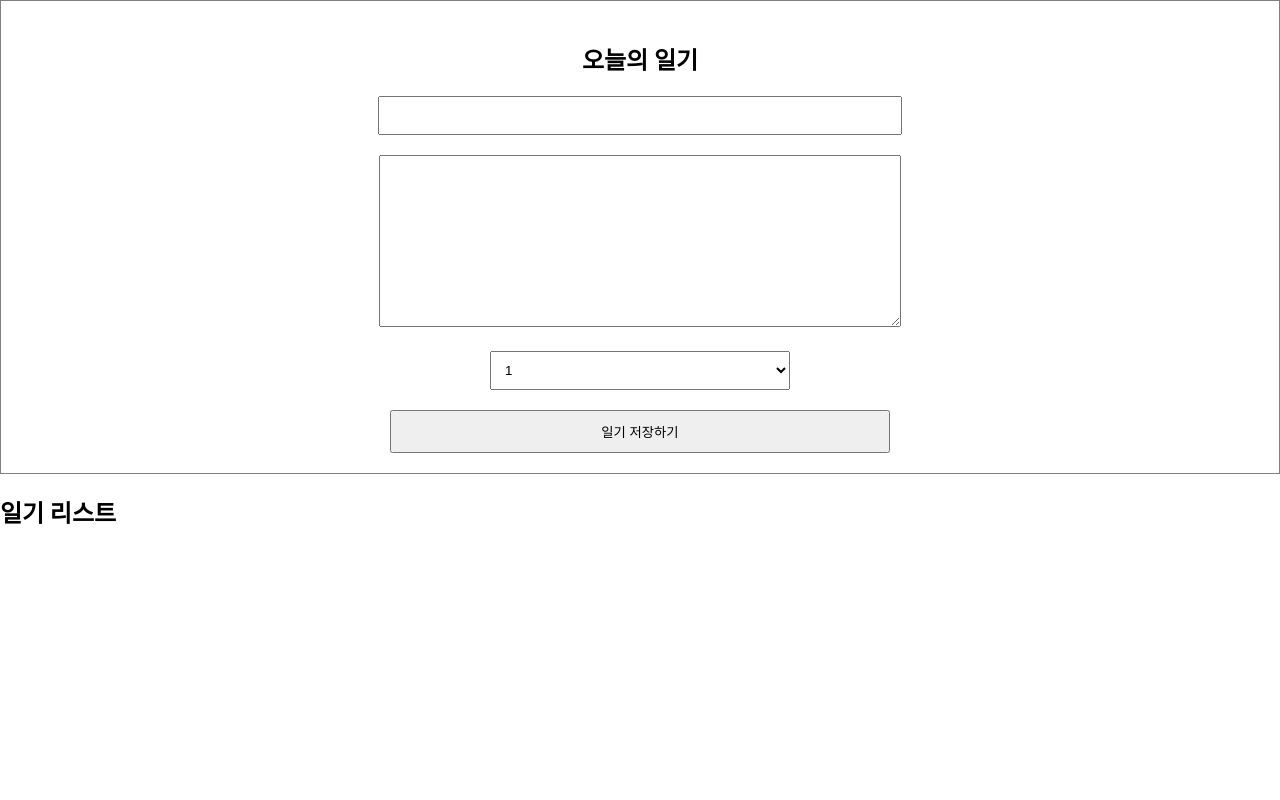
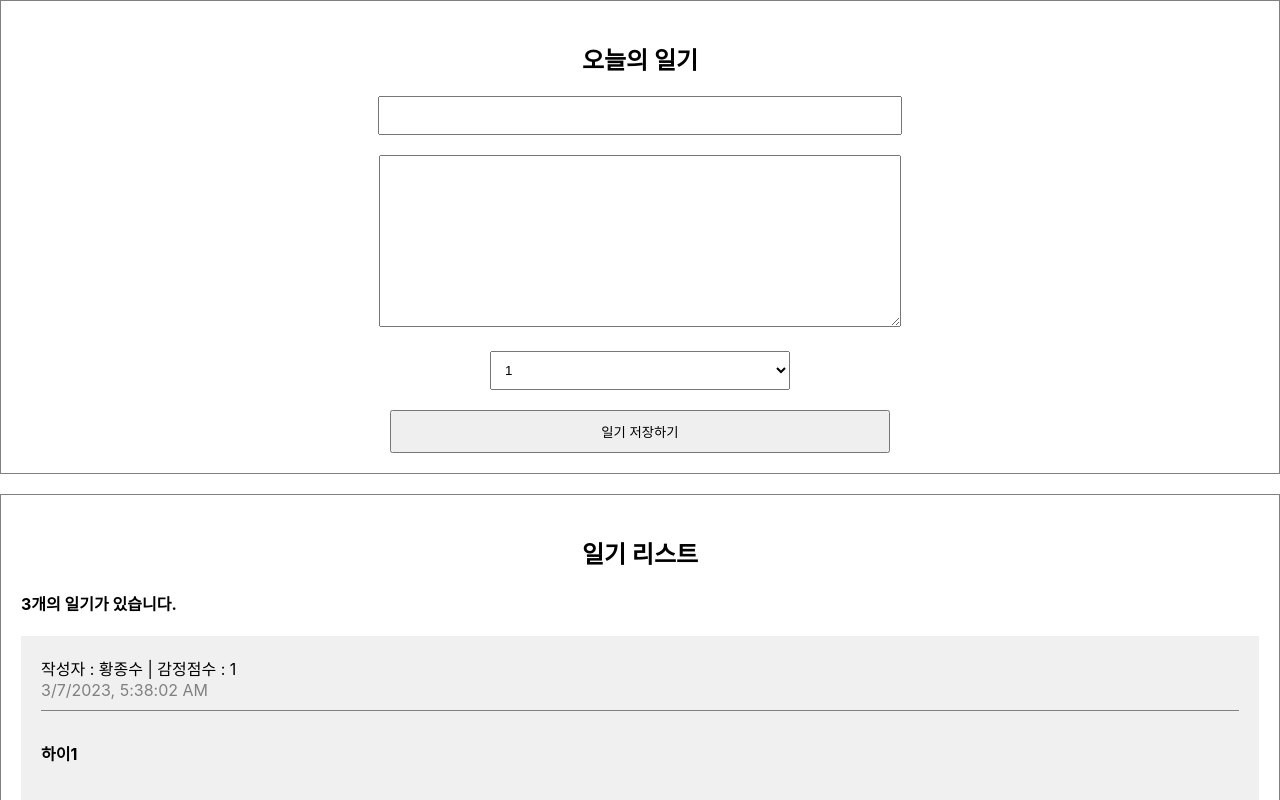
Before and after one commit to prodaniel93/Diary, a React (Create React App) app in the folder simplediary/: page / in a window 1280 px wide. Shown: the top 800 px of the page. Built offline with nearby package versions, Linux system fonts and the light colour scheme.

Commit message:
배열 사용 - 리스트 렌더링

```diff
--- a/simplediary/public/index.html
+++ b/simplediary/public/index.html
@@ -2,13 +2,9 @@
 <html lang="en">
   <head>
     <meta charset="utf-8" />
-    <link rel="icon" href="%PUBLIC_URL%/favicon.ico" />
     <meta name="viewport" content="width=device-width, initial-scale=1" />
     <meta name="theme-color" content="#000000" />
-    <meta
-      name="description"
-      content="Web site created using create-react-app"
-    />
+    <meta name="description" content="Web site created using create-react-app" />
     <link rel="apple-touch-icon" href="%PUBLIC_URL%/logo192.png" />
     <!--
       manifest.json provides metadata used when your web app is installed on a
--- a/simplediary/src/App.css
+++ b/simplediary/src/App.css
@@ -25,3 +25,37 @@
   padding: 10px;
   cursor: pointer;
 }
+
+/* List */
+.DiaryList {
+  border: 1px solid gray;
+  padding: 20px;
+  margin-top: 20px;
+}
+
+.DiaryList h2 {
+  text-align: center;
+}
+
+/* Item */
+.DiaryItem {
+  background-color: rgb(240, 240, 240);
+  margin-bottom: 10px;
+  padding: 20px;
+}
+
+.DiaryItem .info {
+  border-bottom: 1px solid gray;
+  padding-bottom: 10px;
+  margin-bottom: 10px;
+}
+
+.DiaryItem .date {
+  color: gray;
+}
+
+.DiaryItem .content {
+  font-weight: bold;
+  margin-bottom: 30px;
+  margin-top: 30px;
+}
--- a/simplediary/src/App.js
+++ b/simplediary/src/App.js
@@ -1,12 +1,36 @@
 import './App.css';
 import DiaryEditor from './DiaryEditor';
 import DiaryList from './DiaryList';
+
+const dummyList = [
+  {
+    id: 1,
+    author: '황종수',
+    content: '하이1',
+    emotion: 1,
+    created_date: new Date().getTime(),
+  },
+  {
+    id: 2,
+    author: '박채영',
+    content: '하이2',
+    emotion: 5,
+    created_date: new Date().getTime(),
+  },
+  {
+    id: 3,
+    author: '흰구름',
+    content: '하이3',
+    emotion: 3,
+    created_date: new Date().getTime(),
+  },
+];
 
 function App() {
   return (
     <div className='App'>
       <DiaryEditor />
-      <DiaryList />
+      <DiaryList diaryList={dummyList} />
     </div>
   );
 }
--- /dev/null
+++ b/simplediary/src/DiaryItem.js
@@ -0,0 +1,17 @@
+const DiaryItem = ({ author, content, created_date, emotion, id }) => {
+  return (
+    <div className='DiaryItem'>
+      <div className='info'>
+        <span>
+          작성자 : {author} | 감정점수 : {emotion}
+        </span>
+        <br />
+        <span className='date'>{new Date(created_date).toLocaleString()}</span>
+        {/* toLocaleString() : 시간을 보기좋게 만들어줌. */}
+      </div>
+      <div className='content'>{content}</div>
+    </div>
+  );
+};
+
+export default DiaryItem;
--- a/simplediary/src/DiaryList.js
+++ b/simplediary/src/DiaryList.js
@@ -1,9 +1,21 @@
-const DiaryList = () => {
+import DiaryItem from './DiaryItem';
+
+const DiaryList = ({ diaryList }) => {
   return (
     <div className='DiaryList'>
       <h2>일기 리스트</h2>
+      <h4>{diaryList.length}개의 일기가 있습니다.</h4>
+      <div>
+        {diaryList.map((it) => (
+          <DiaryItem key={it.id} {...it} />
+        ))}
+      </div>
     </div>
   );
 };
 
+DiaryList.defaultProps = {
+  diaryList: [],
+};
+
 export default DiaryList;
```
Also changed, not shown: simplediary/public/manifest.json.
